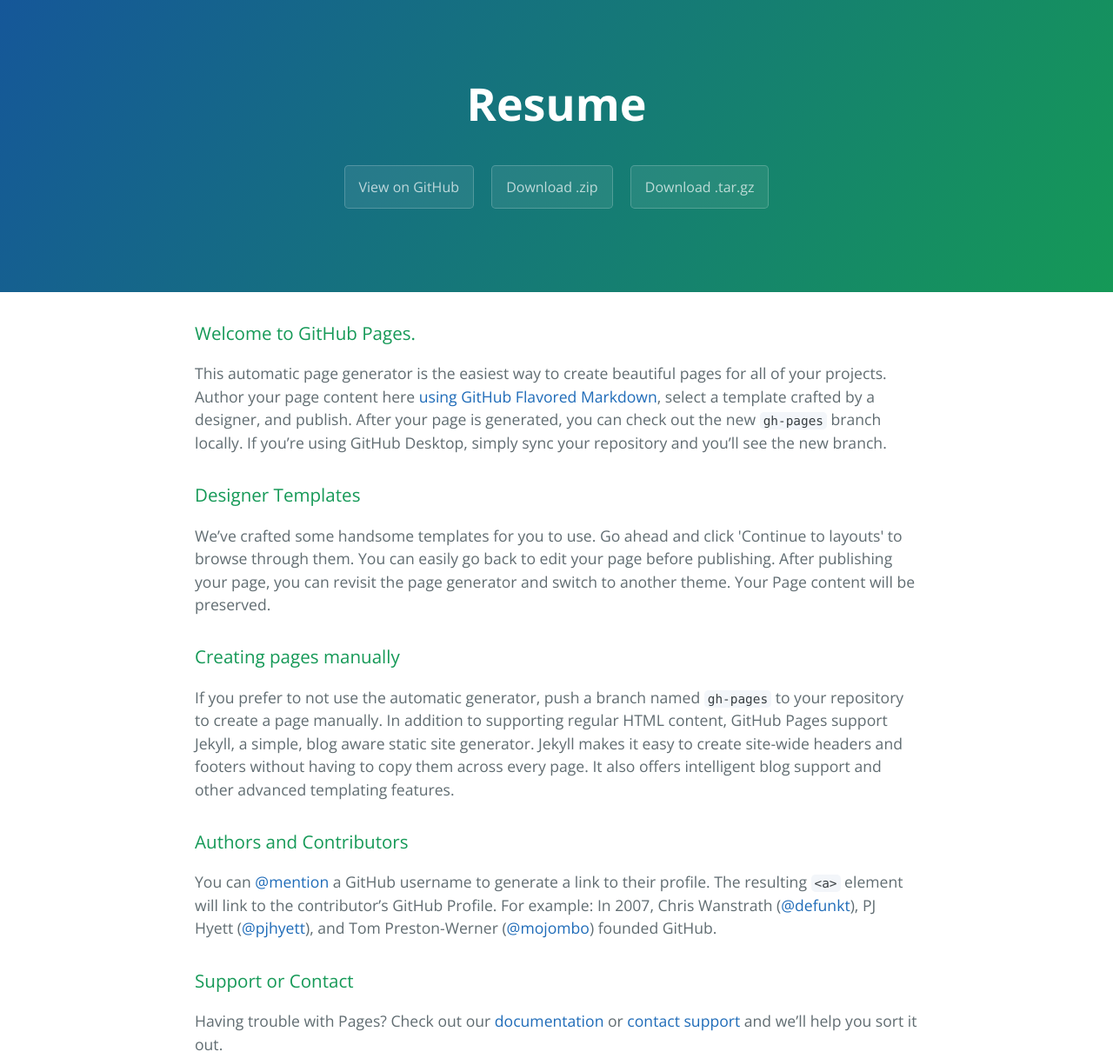
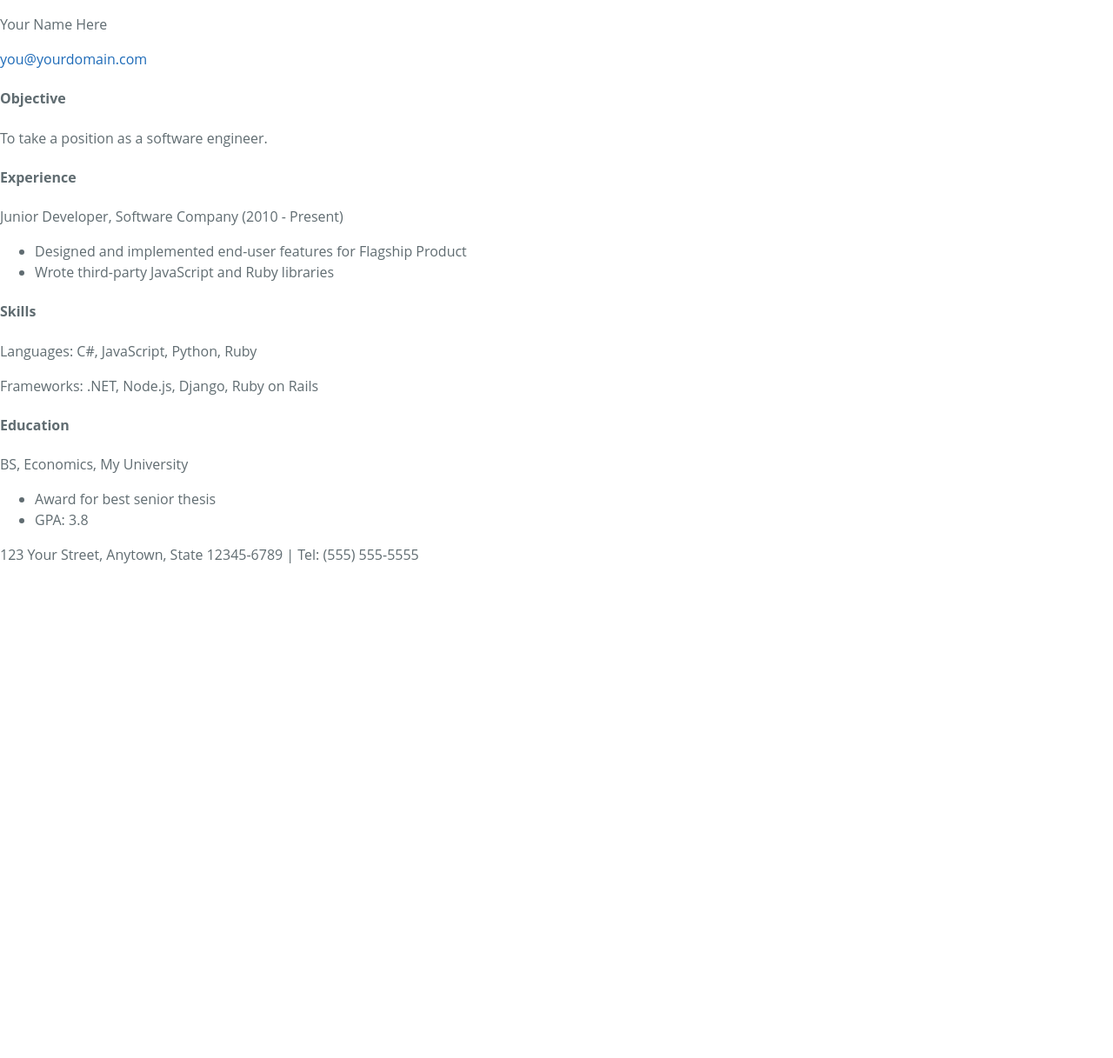
Before and after one commit to JustinCimino/resume, a plain HTML site: page index.html in a window 1280 px wide. Shown: the top 1217 px of the page at 87% size. After the commit the page ends 800 px from the top, so only its background shows below. Drawn offline with nearby package versions, Linux system fonts and the light colour scheme; files that its build step writes are made by us from their sources.

Commit message:
Adding html template

```diff
--- a/index.html
+++ b/index.html
@@ -1,57 +1,36 @@
 <!DOCTYPE html>
-<html lang="en-us">
-  <head>
-    <meta charset="UTF-8">
-    <title>Resume by JustinCimino</title>
-    <meta name="viewport" content="width=device-width, initial-scale=1">
-    <link rel="stylesheet" type="text/css" href="stylesheets/normalize.css" media="screen">
-    <link href='https://fonts.googleapis.com/css?family=Open+Sans:400,700' rel='stylesheet' type='text/css'>
-    <link rel="stylesheet" type="text/css" href="stylesheets/stylesheet.css" media="screen">
-    <link rel="stylesheet" type="text/css" href="stylesheets/github-light.css" media="screen">
-  </head>
-  <body>
-    <section class="page-header">
-      <h1 class="project-name">Resume</h1>
-      <h2 class="project-tagline"></h2>
-      <a href="https://github.com/JustinCimino/resume" class="btn">View on GitHub</a>
-      <a href="https://github.com/JustinCimino/resume/zipball/master" class="btn">Download .zip</a>
-      <a href="https://github.com/JustinCimino/resume/tarball/master" class="btn">Download .tar.gz</a>
-    </section>
-
-    <section class="main-content">
-      <h3>
-<a id="welcome-to-github-pages" class="anchor" href="#welcome-to-github-pages" aria-hidden="true"><span aria-hidden="true" class="octicon octicon-link"></span></a>Welcome to GitHub Pages.</h3>
-
-<p>This automatic page generator is the easiest way to create beautiful pages for all of your projects. Author your page content here <a href="https://guides.github.com/features/mastering-markdown/">using GitHub Flavored Markdown</a>, select a template crafted by a designer, and publish. After your page is generated, you can check out the new <code>gh-pages</code> branch locally. If you’re using GitHub Desktop, simply sync your repository and you’ll see the new branch.</p>
-
-<h3>
-<a id="designer-templates" class="anchor" href="#designer-templates" aria-hidden="true"><span aria-hidden="true" class="octicon octicon-link"></span></a>Designer Templates</h3>
-
-<p>We’ve crafted some handsome templates for you to use. Go ahead and click 'Continue to layouts' to browse through them. You can easily go back to edit your page before publishing. After publishing your page, you can revisit the page generator and switch to another theme. Your Page content will be preserved.</p>
-
-<h3>
-<a id="creating-pages-manually" class="anchor" href="#creating-pages-manually" aria-hidden="true"><span aria-hidden="true" class="octicon octicon-link"></span></a>Creating pages manually</h3>
-
-<p>If you prefer to not use the automatic generator, push a branch named <code>gh-pages</code> to your repository to create a page manually. In addition to supporting regular HTML content, GitHub Pages support Jekyll, a simple, blog aware static site generator. Jekyll makes it easy to create site-wide headers and footers without having to copy them across every page. It also offers intelligent blog support and other advanced templating features.</p>
-
-<h3>
-<a id="authors-and-contributors" class="anchor" href="#authors-and-contributors" aria-hidden="true"><span aria-hidden="true" class="octicon octicon-link"></span></a>Authors and Contributors</h3>
-
-<p>You can <a href="https://help.github.com/articles/basic-writing-and-formatting-syntax/#mentioning-users-and-teams" class="user-mention">@mention</a> a GitHub username to generate a link to their profile. The resulting <code>&lt;a&gt;</code> element will link to the contributor’s GitHub Profile. For example: In 2007, Chris Wanstrath (<a href="https://github.com/defunkt" class="user-mention">@defunkt</a>), PJ Hyett (<a href="https://github.com/pjhyett" class="user-mention">@pjhyett</a>), and Tom Preston-Werner (<a href="https://github.com/mojombo" class="user-mention">@mojombo</a>) founded GitHub.</p>
-
-<h3>
-<a id="support-or-contact" class="anchor" href="#support-or-contact" aria-hidden="true"><span aria-hidden="true" class="octicon octicon-link"></span></a>Support or Contact</h3>
-
-<p>Having trouble with Pages? Check out our <a href="https://help.github.com/pages">documentation</a> or <a href="https://github.com/contact">contact support</a> and we’ll help you sort it out.</p>
-
-      <footer class="site-footer">
-        <span class="site-footer-owner"><a href="https://github.com/JustinCimino/resume">Resume</a> is maintained by <a href="https://github.com/JustinCimino">JustinCimino</a>.</span>
-
-        <span class="site-footer-credits">This page was generated by <a href="https://pages.github.com">GitHub Pages</a> using the <a href="https://github.com/jasonlong/cayman-theme">Cayman theme</a> by <a href="https://twitter.com/jasonlong">Jason Long</a>.</span>
-      </footer>
-
-    </section>
-
-
-  </body>
+<html>
+	<head>
+		<link type="text/css" rel="stylesheet" href="stylesheet.css"/>
+		<title></title>
+	</head>
+	<body>
+		<div id="header">
+			<p id="name">Your Name Here</p>
+			<a href="mailto:you@yourdomain.com"><p id="email">you@yourdomain.com</p></a>
+		</div>
+		<div class="left"></div>
+		<div class="right">
+			<h4>Objective</h4>
+			<p>To take a position as a software engineer.</p>
+			<h4>Experience</h4>
+			<p>Junior Developer, Software Company (2010 - Present)</p>
+			<ul>
+				<li>Designed and implemented end-user features for Flagship Product</li>
+				<li>Wrote third-party JavaScript and Ruby libraries</li>
+			</ul>
+			<h4>Skills</h4>
+			<p>Languages: C#, JavaScript, Python, Ruby</p>
+			<p>Frameworks: .NET, Node.js, Django, Ruby on Rails</p>
+			<h4>Education</h4>
+			<p>BS, Economics, My University</p>
+			<ul>
+				<li>Award for best senior thesis</li>
+				<li>GPA: 3.8</li>
+			</ul>
+		</div>
+		<div id="footer">
+			<p>123 Your Street, Anytown, State 12345-6789 | Tel: (555) 555-5555</p>
+		</div>
+	</body>
 </html>
```
